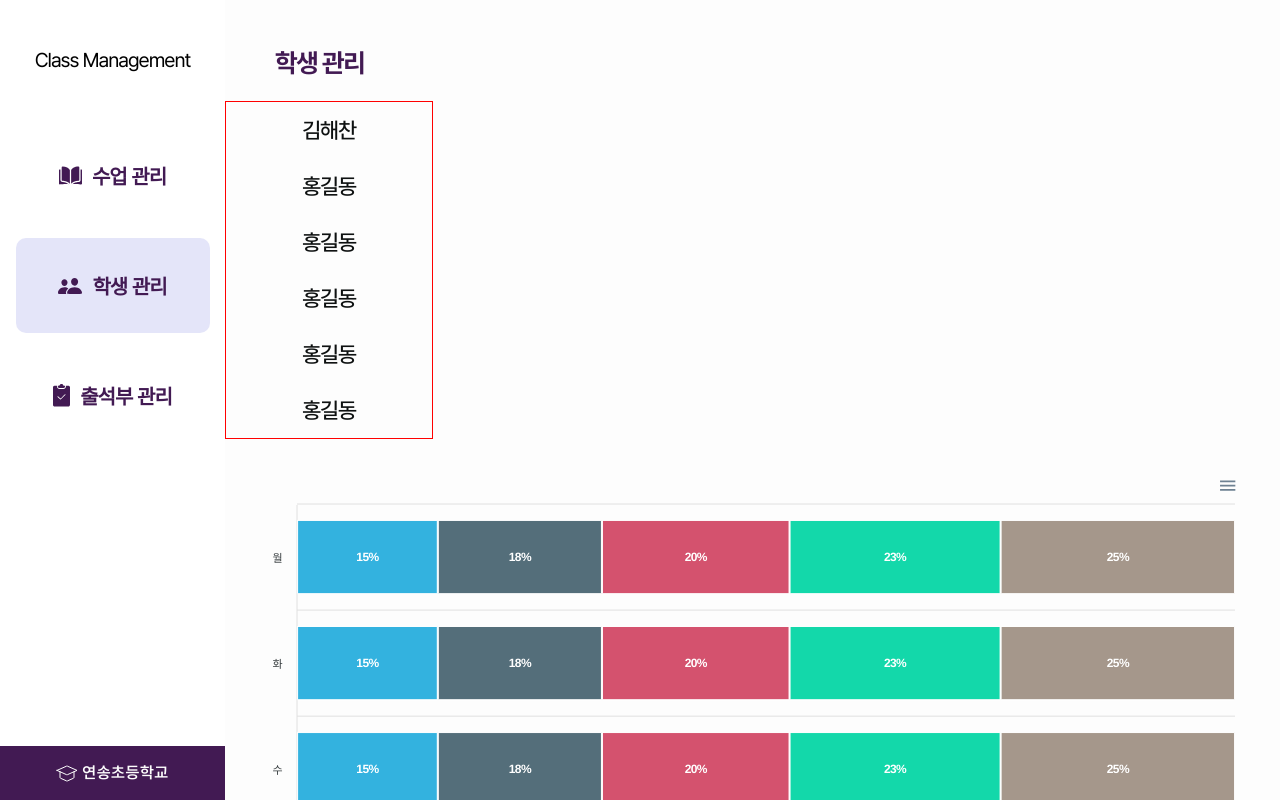
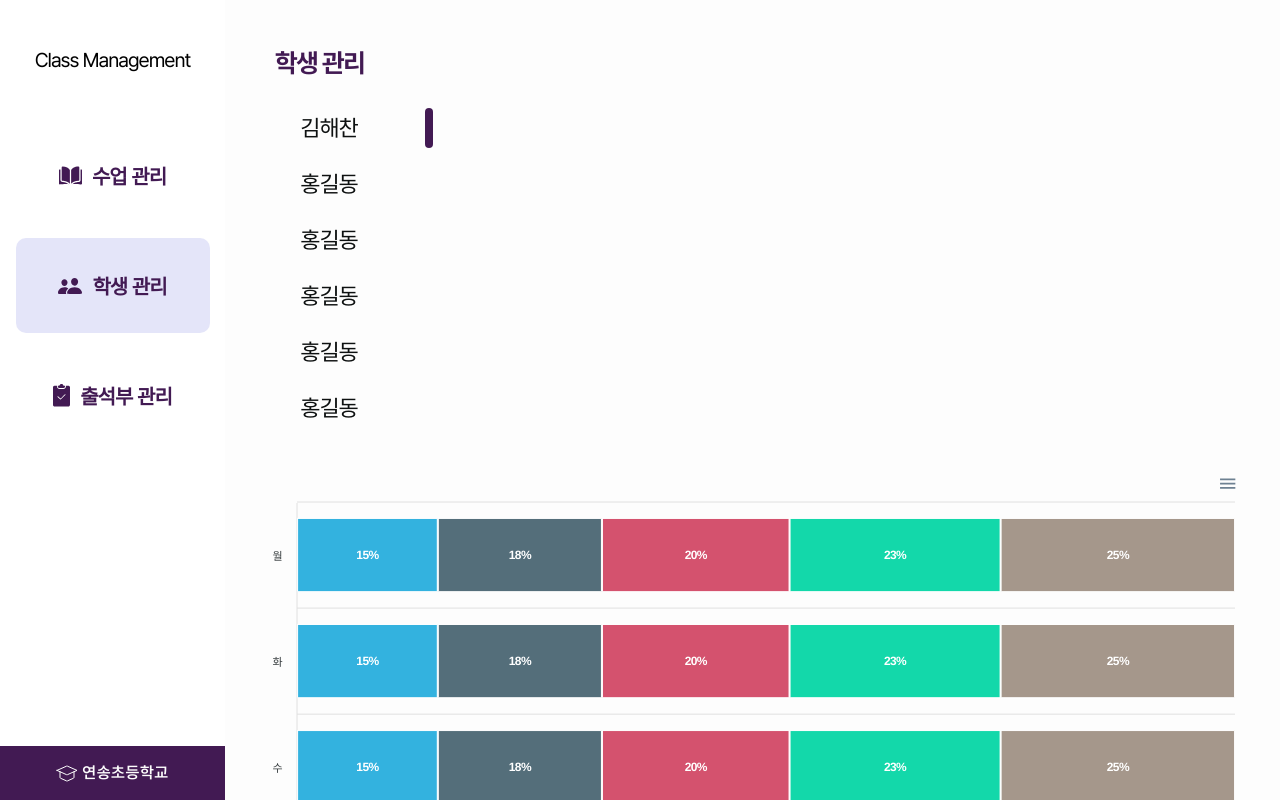
Before and after one commit to MJU-ClassmanagementSystem/Client, a React (Vite) app: page /manageStudent in a window 1280 px wide. Built offline with nearby package versions, Linux system fonts and the light colour scheme.

Commit message:
feat(student list): 인디케이터 추가

```diff
--- a/src/components/features/StudentList/index.tsx
+++ b/src/components/features/StudentList/index.tsx
@@ -1,5 +1,5 @@
 import classNames from 'classnames/bind'
-import { useEffect, useState } from 'react'
+import { useEffect, useRef, useState } from 'react'
 
 import styles from './student.module.scss'
 
@@ -13,6 +13,9 @@ const cx = classNames.bind(styles)
 
 const StudentList = () => {
   const [students, setStudents] = useState<Student[]>([])
+  const [selectedID, setSelectedID] = useState<string | null>(null)
+  const [toggleTop, setToggleTop] = useState(0)
+  const listRefs = useRef<(HTMLButtonElement | null)[]>([])
 
   useEffect(() => {
     const fetchData = () => {
@@ -58,15 +61,36 @@ const StudentList = () => {
 
     const data = fetchData()
     setStudents(data)
+    if (data.length > 0) {
+      setSelectedID(data[0].id)
+    }
   }, [])
+
+  useEffect(() => {
+    const index = students.findIndex((student) => student.id === selectedID)
+    if (index !== -1 && listRefs.current[index] && listRefs.current[index] !== null) {
+      // eslint-disable-next-line @typescript-eslint/no-non-null-assertion
+      setToggleTop(listRefs.current[index]!.offsetTop)
+    }
+  }, [selectedID, students])
+
+  const handleClick = (id: string) => {
+    setSelectedID(id)
+  }
 
   return (
     <div className={cx('listWrap')}>
-      {students.map((student) => (
-        <div className={cx('list')} key={student.id}>
+      {students.map((student, index) => (
+        <button
+          ref={(ref) => (listRefs.current[index] = ref)}
+          className={cx('list', { selected: student.id === selectedID })}
+          key={student.id}
+          onClick={() => handleClick(student.id)}
+        >
           {student.name}
-        </div>
+        </button>
       ))}
+      <div className={cx('toggle')} style={{ top: toggleTop }} />
     </div>
   )
 }
--- a/src/components/features/StudentList/student.module.scss
+++ b/src/components/features/StudentList/student.module.scss
@@ -1,11 +1,11 @@
 @use 'src/styles/constants/colors' as color;
 
 .listWrap {
+  position: relative;
   display: flex;
   flex-direction: column;
   width: 208px;
   text-align: center;
-  border: 1px solid red;
 
   .list {
     height: 56px;
@@ -13,5 +13,23 @@
     font-weight: 500;
     line-height: 56px;
     color: color.$BLACK;
+    border-radius: 5px;
+
+    &:hover {
+      background-color: color.$BORDER;
+      transition: 0.5s ease-out;
+    }
+  }
+
+  .toggle {
+    position: absolute;
+    right: 0;
+    width: 8px;
+    height: 40px;
+    margin-top: 7px;
+    margin-left: 10px;
+    background-color: color.$PRIMARY;
+    border-radius: 8px;
+    transition: top 0.3s ease-out;
   }
 }
```
